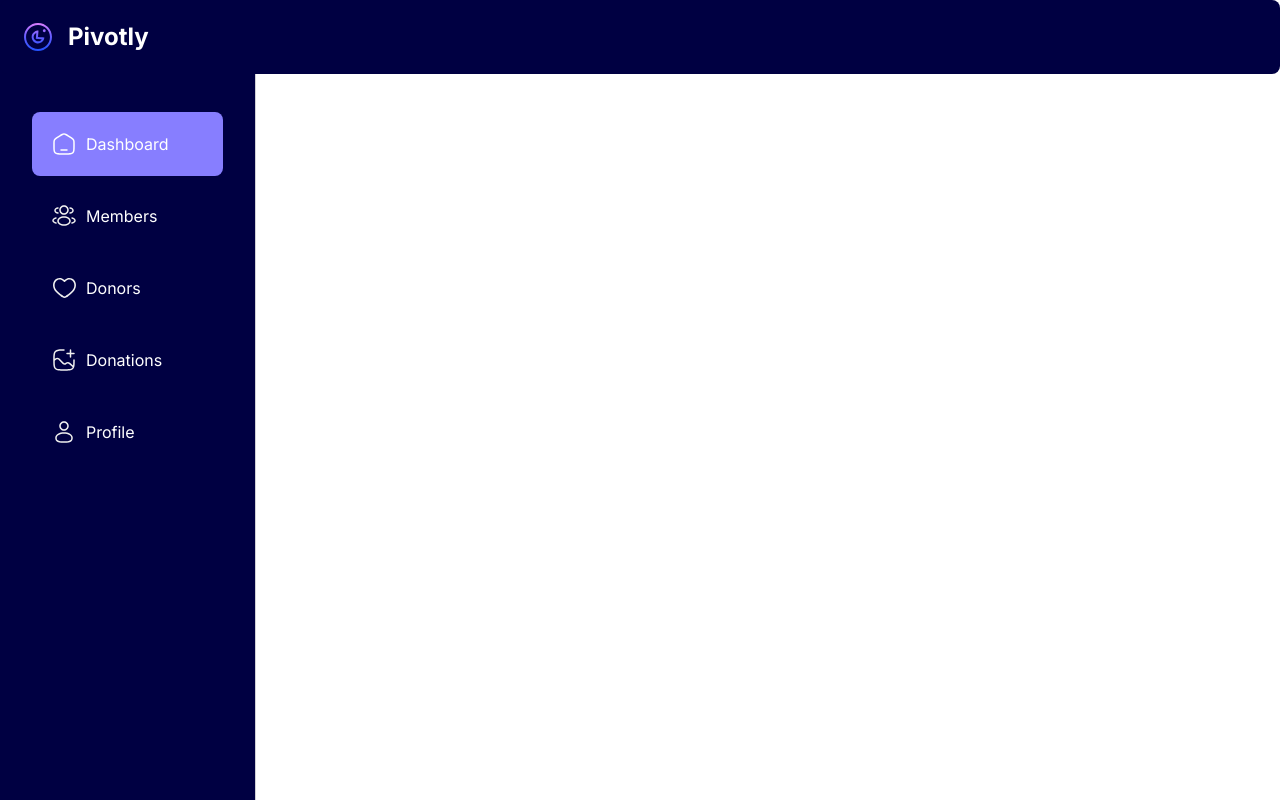
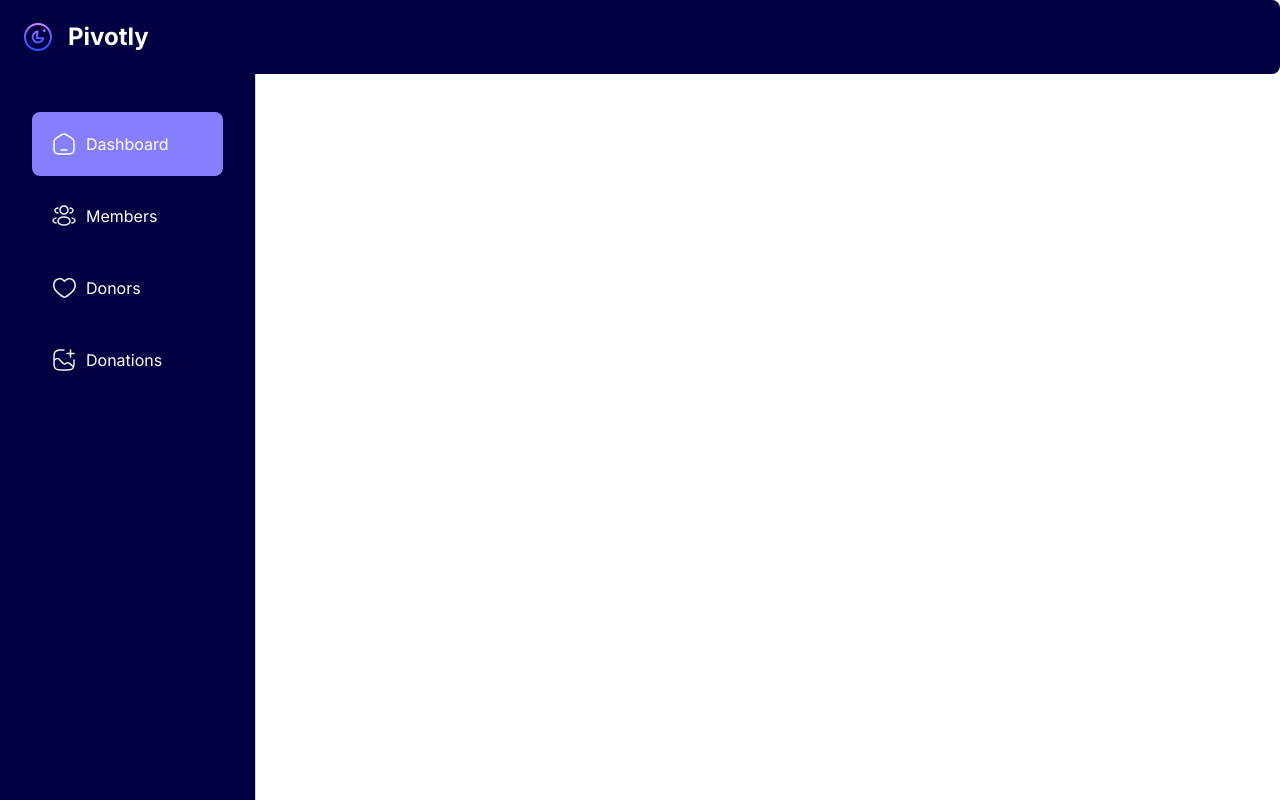
Before and after one commit to Koome-eric/givesuiteanalytics, a Next.js app: page / in a window 1280 px wide. Built offline with nearby package versions, Linux system fonts and the light colour scheme; no server answers.

Commit message:
Update index.js

```diff
--- a/constants/index.js
+++ b/constants/index.js
@@ -20,11 +20,6 @@ export const sidebarLinks = [
       route: "/donation",
       label: "Donations",
     },
-    {
-      imgURL: "/assets/user.svg",
-      route: "/profile",
-      label: "Profile",
-    },
   ];
 
   export const profileTabs = [
```
